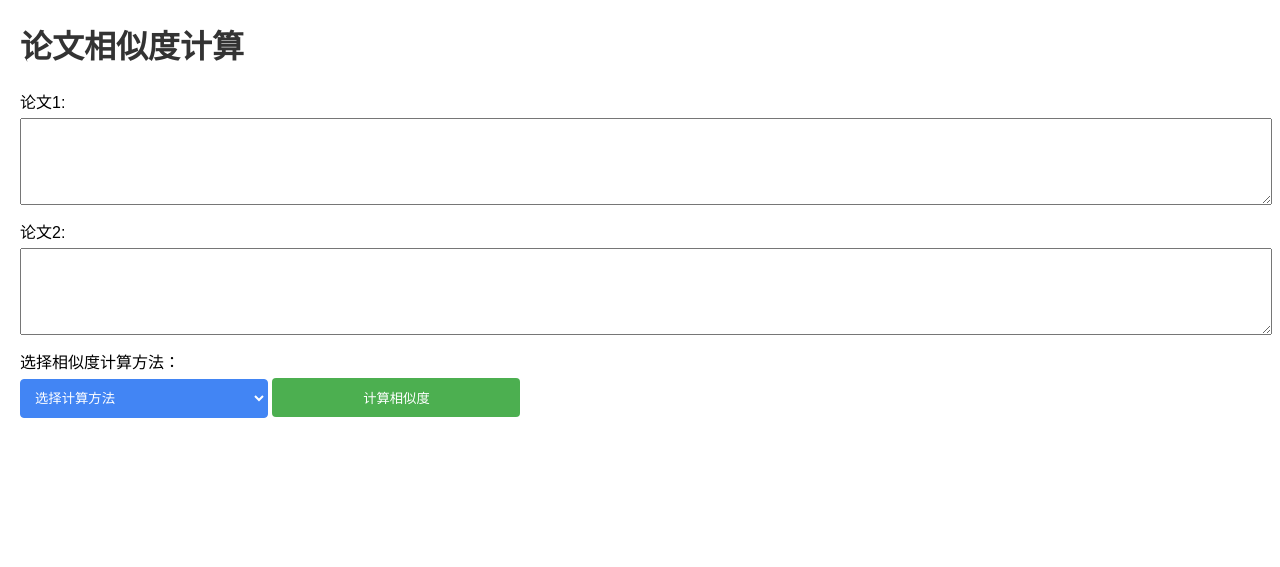
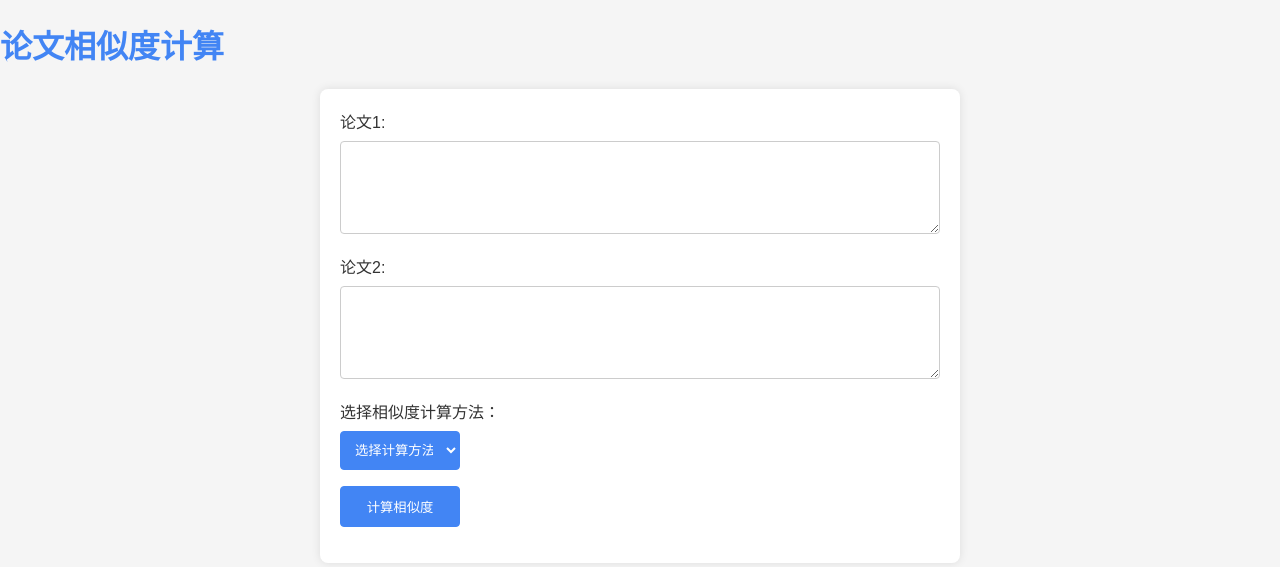
Before and after one commit to RuifMaxx/text-similarity, a Flask app: page / in a window 1280 px wide. Shown: the top 567 px of the page. Run offline with Flask 3, Linux system fonts and the light colour scheme.

Commit message:
Update style.css

```diff
--- a/static/style.css
+++ b/static/style.css
@@ -1,28 +1,39 @@
 body {
     font-family: 'Arial', sans-serif;
-    margin: 20px;
+    background-color: #f5f5f5;
+    color: #333;
+    margin: 0;
+    padding: 0;
 }
 
 h1 {
-    color: #333;
+    color: #4285f4;
 }
 
 form {
-    margin-top: 20px;
+    max-width: 600px;
+    margin: 20px auto;
+    background-color: #fff;
+    padding: 20px;
+    border-radius: 8px;
+    box-shadow: 0 0 10px rgba(0, 0, 0, 0.1);
 }
 
 label {
     display: block;
-    margin-bottom: 5px;
+    margin-bottom: 8px;
 }
 
 textarea {
     width: 100%;
-    padding: 5px;
-    margin-bottom: 10px;
+    padding: 8px;
+    margin-bottom: 16px;
+    border: 1px solid #ccc;
+    border-radius: 4px;
+    box-sizing: border-box;
 }
 
-select, button {
+select {
     width: 20%;
     padding: 10px;
     margin-bottom: 16px;
@@ -31,23 +42,24 @@ select, button {
     background-color: #4285f4;
     color: #fff;
     cursor: pointer;
+    display: block;  /* 修改这里 */
 }
 
-
 button {
-    background-color: #4CAF50;
-    color: white;
-    padding: 10px 20px;
-    border: none;
+    width: 20%;  /* 修改这里 */
+    padding: 10px;
+    margin-bottom: 16px;
+    border: 1px solid #4285f4;
+    border-radius: 4px;
+    background-color: #4285f4;
+    color: #fff;
     cursor: pointer;
-}
-
-button:hover {
-    background-color: #45a049;
+    display: block;  /* 修改这里 */
 }
 
 p {
-    margin-top: 10px;
+    margin-top: 20px;
     font-size: 18px;
-    color: #333;
+    font-weight: bold;
+    color: #34a853;
 }
```
